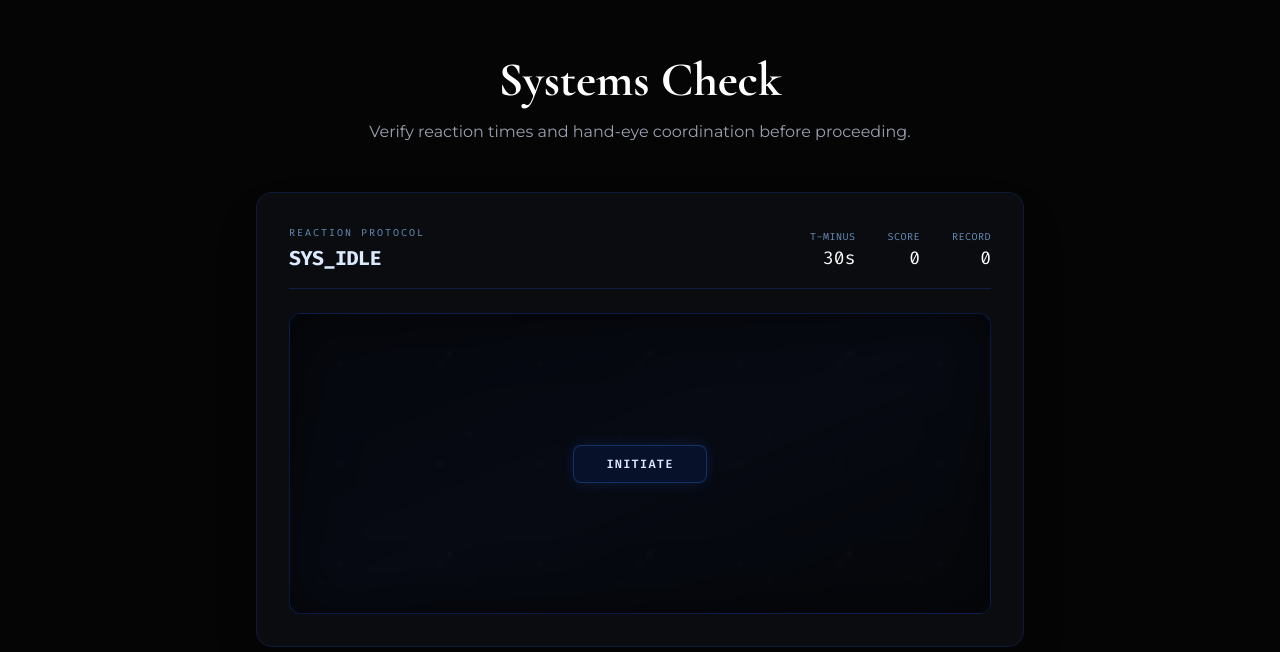
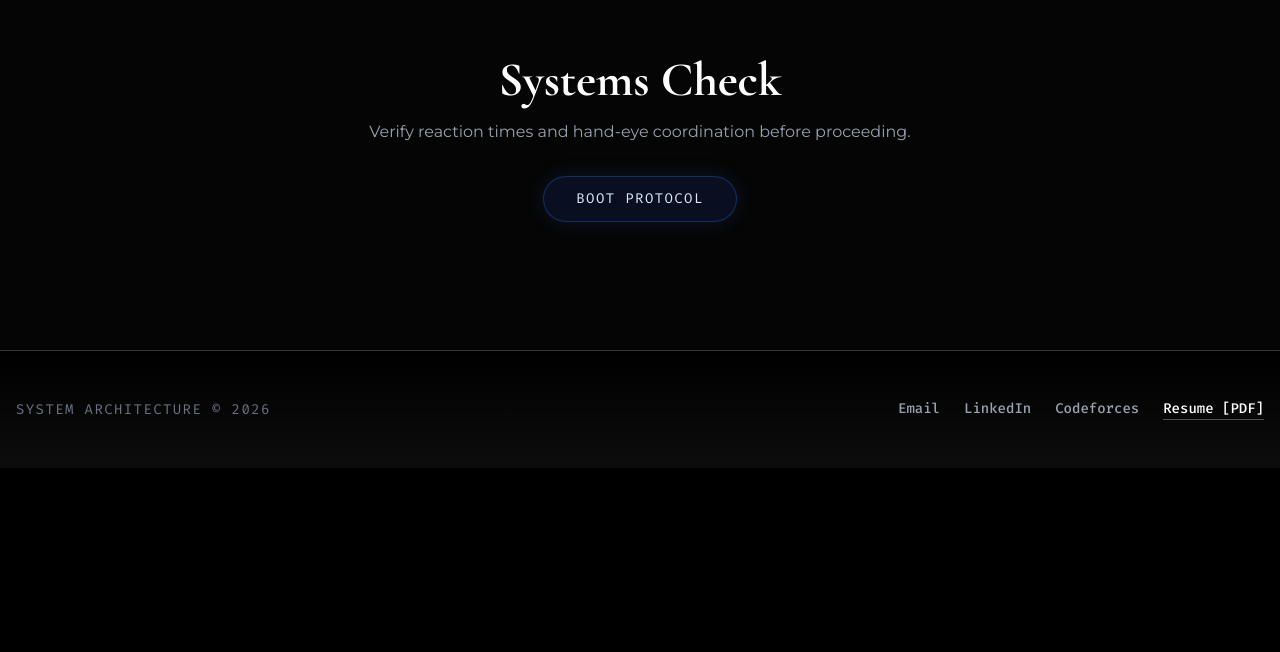
Before and after one commit to AuraDauntless/advait_sandeep_raut, a Next.js app: page / in a window 1280 px wide. Shown: the part 6128-6780 px from the top of the page. After the commit the page ends 6596 px from the top, so only its background shows below. Built offline with nearby package versions, Linux system fonts and the light colour scheme.

Commit message:
feat: add toggle button for minigame module

```diff
--- a/app/page.tsx
+++ b/app/page.tsx
@@ -13,6 +13,7 @@ import ReactionDotMinigame from '@/components/ReactionDotMinigame';
 
 export default function Home() {
   const containerRef = useRef(null);
+  const [showMinigame, setShowMinigame] = useState(false);
   const { scrollYProgress, scrollY } = useScroll({ target: containerRef, offset: ["start start", "end end"] });
   const scaleX = useSpring(scrollYProgress, { stiffness: 100, damping: 30, restDelta: 0.001 });
 
@@ -54,9 +55,25 @@ export default function Home() {
         <section className="py-20 px-4 relative z-10 border-t border-white/5">
           <div className="max-w-4xl mx-auto mb-12 text-center">
             <h2 className="text-3xl md:text-5xl font-display font-bold text-white mb-4">Systems Check</h2>
-            <p className="text-gray-400 max-w-xl mx-auto">Verify reaction times and hand-eye coordination before proceeding.</p>
+            <p className="text-gray-400 max-w-xl mx-auto mb-8">Verify reaction times and hand-eye coordination before proceeding.</p>
+
+            <button
+              onClick={() => setShowMinigame(!showMinigame)}
+              className="px-8 py-3 border border-blue-500/30 text-blue-100 bg-blue-900/20 hover:bg-blue-800/40 rounded-full font-mono text-sm tracking-widest transition-all shadow-[0_0_20px_rgba(59,130,246,0.15)] active:scale-95"
+            >
+              {showMinigame ? "CLOSE MODULE" : "BOOT PROTOCOL"}
+            </button>
           </div>
-          <ReactionDotMinigame />
+
+          {showMinigame && (
+            <motion.div
+              initial={{ opacity: 0, y: 20 }}
+              animate={{ opacity: 1, y: 0 }}
+              className="mt-8"
+            >
+              <ReactionDotMinigame />
+            </motion.div>
+          )}
         </section>
 
         <Footer />
```
